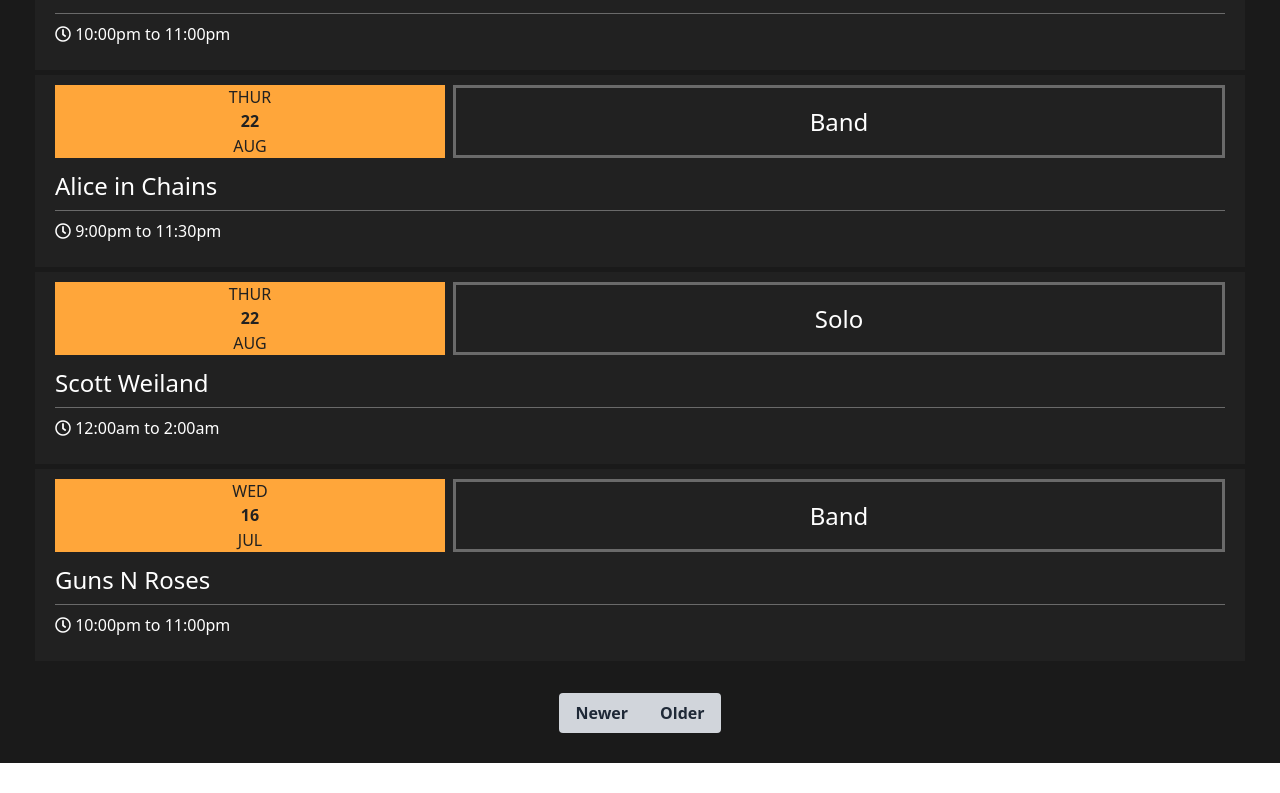
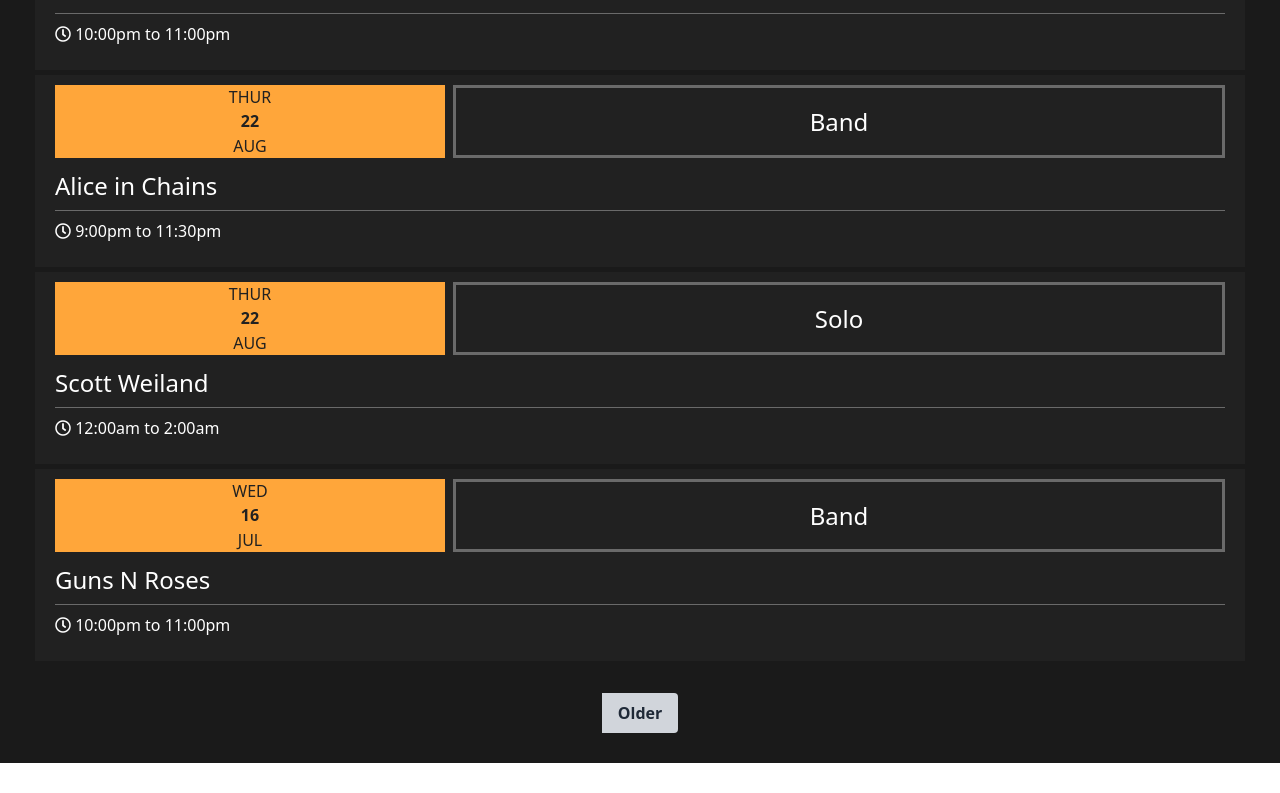
Before and after one commit to dstearle/vue-calendar-list, a Vue app: page / in a window 1280 px wide. Shown: the part 470-1263 px from the top of the page. Built offline with nearby package versions, Linux system fonts and the light colour scheme.

Commit message:
Set the button for showing newer items in the list to hide when at the beginning of the list

```diff
--- a/src/components/ShowsList.vue
+++ b/src/components/ShowsList.vue
@@ -12,7 +12,11 @@
         <div class="inline-flex">
 
             <!-- Newer Button -->
-            <button class="bg-gray-300 hover:bg-gray-400 text-gray-800 font-bold py-2 px-4 rounded-l" @click="newer()">
+            <button
+                class="bg-gray-300 hover:bg-gray-400 text-gray-800 font-bold py-2 px-4 rounded-l"
+                @click="newer()"
+                v-show="this.currentIndex > 4"
+            >
                 Newer
             </button>
 
```
